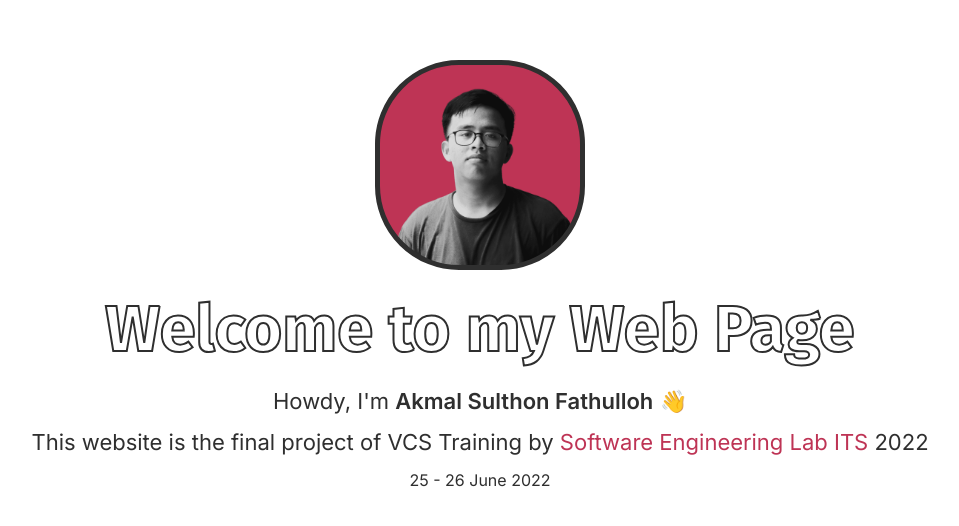
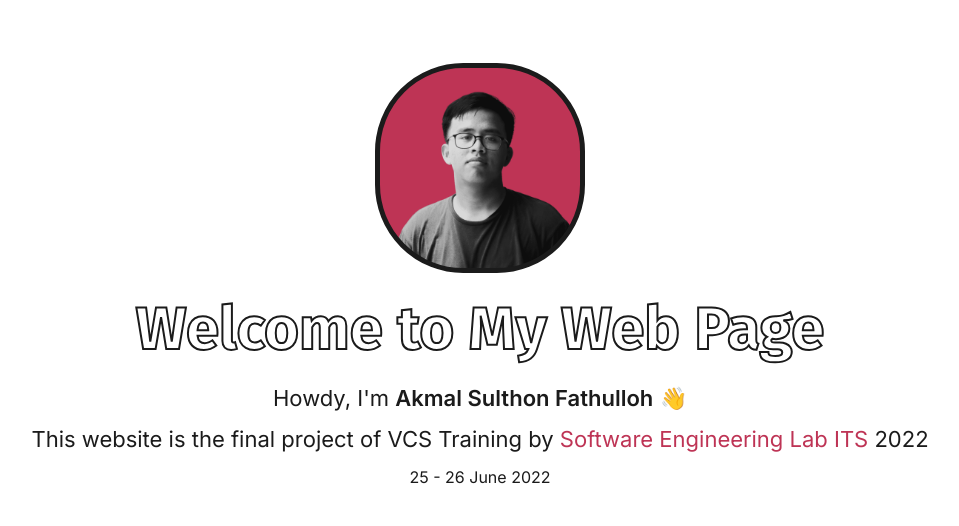
Before and after one commit to afsulthon/afsulthon.github.io, a plain HTML site: page index.html in a window 1280 px wide. Shown: the part 118-644 px from the top of the page, without its empty margins (160-1119 px from the left). Drawn offline with Linux system fonts and the light colour scheme.

Commit message:
feat: remove animation LOL :v

```diff
--- a/index.css
+++ b/index.css
@@ -22,8 +22,8 @@ main {
 .picture {
   width: 200px;
   height: 200px;
-  border-radius: 40%;
-  border: #2F2F2F 5px solid;
+  border-radius: 42%;
+  border: #1b1b1b 5px solid;
   background: url("images/pp-bnw.png");
   background-size: cover;
   background-color: #BE3455;
@@ -31,44 +31,32 @@ main {
 }
 
 .picture:hover {
-  border: #BE3455 5px solid;
+  border: #be3455 5px solid;
   background: url("images/pp-color.png");
   background-size: cover;
-  background-color: #2F2F2F;
+  background-color: #1b1b1b;
   transform: scale(1.1);
 }
 
-.text-line {
-  stroke-dasharray: 500;
-  stroke-dashoffset: 500;
-  animation: dash 5s linear forwards;
-  margin: 30px 0px 20px 0px;
-}
-
-@keyframes dash {
-  to {
-    stroke-dashoffset: 0;
-  }
-}
-
-.text-line text {
-  font-family: "Fira Sans", sans-serif;
+h1 {
+  margin: 20px 0px 20px 0px;
+  font-family: 'Fira Sans', sans-serif;
   font-weight: 700;
-  font-size: 65px;
-  fill: transparent;
-  stroke: #2F2F2F;
+  font-size: 60px;
+  color: transparent;
+  -webkit-text-stroke: 2px #1b1b1b;
   transition: all .25s;
 }
 
-.text-line text:hover {
-  stroke: #be3455;
+h1:hover {
+  color: #1b1b1b;
+  letter-spacing: 9.4px;
 }
 
 .content {
   font-family: 'Inter', sans-serif;
   font-size: 22px;
-  color: #2F2F2F;
-  padding: 0px 0px 0px 0px;
+  color: #1b1b1b;
 }
 
 .content p {
@@ -76,7 +64,7 @@ main {
 }
 
 .content p a {
-  color: #BE3455;
+  color: #be3455;
   position: relative;
   text-decoration: none;
 }
@@ -86,12 +74,11 @@ main {
   position: absolute;
   width: 100%;
   height: 2px;
-  background: linear-gradient(90deg, #22c1c3, #fdbb2d);
-  left: 0;
+  background: #be3455;
   bottom: 0;
   transform-origin: left;
   transform: scaleX(0);
-  transition: transform .25s ease-in-out;
+  transition: transform .25s;
 }
 
 .content p a:hover::before {
--- a/index.html
+++ b/index.html
@@ -12,8 +12,7 @@
 <body>
   <main>
     <a href="https://www.youtube.com/watch?v=dQw4w9WgXcQ" target="_blank" rel="noopener noreferrer" class="picture"></a>
-    <svg class="text-line" height="68" width="752" stroke-width="2px"><text x="50%" y="50%" dominant-baseline="middle"
-        text-anchor="middle">Welcome to my Web Page</text></svg>
+    <h1>Welcome to My Web Page</h1>
     <div class="content">
       <p>Howdy, I'm <b>Akmal Sulthon Fathulloh</b> <span class="wave">👋</span></p>
       <p>
```
